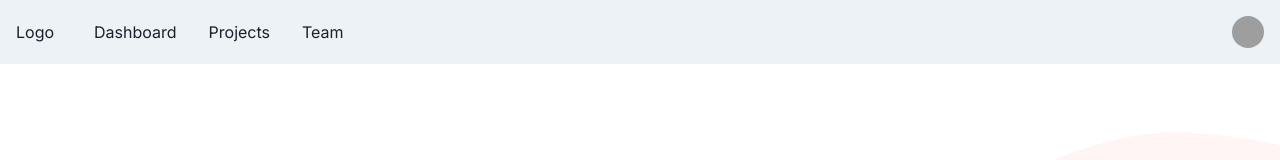
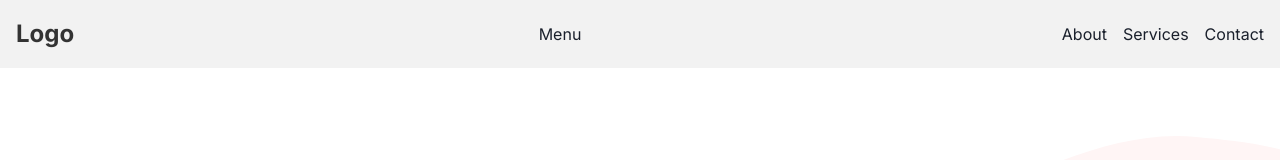
Before and after one commit to peterdinis/NextJs-Eshop, a Next.js app: page / in a window 1280 px wide. Shown: the top 160 px of the page. Built offline with nearby package versions, Linux system fonts and the light colour scheme; grey boxes are pictures that could not be loaded.

Commit message:
feat: Refactor navbar

```diff
--- a/src/components/shared/Navbar.tsx
+++ b/src/components/shared/Navbar.tsx
@@ -1,101 +1,42 @@
 "use client"
 
-import { ReactNode } from 'react';
-import {
-  Box,
-  Flex,
-  Avatar,
-  HStack,
-  Link,
-  IconButton,
-  Button,
-  Menu,
-  MenuButton,
-  MenuList,
-  MenuItem,
-  MenuDivider,
-  useDisclosure,
-  useColorModeValue,
-  Stack,
-} from '@chakra-ui/react';
-import { HamburgerIcon, CloseIcon, AddIcon } from '@chakra-ui/icons';
+import { NavbarContainer, NavbarLink, NavbarLinks, NavbarLogo } from "@/styles/Component.styled";
+import { useState } from "react";
+import Link from 'next/link';
 
-const Links = ['Dashboard', 'Projects', 'Team'];
+const Navbar: React.FC = () => {
+  const [isOpen, setIsOpen] = useState(false);
 
-const NavLink = ({ children }: { children: ReactNode }) => (
-  <Link
-    px={2}
-    py={1}
-    rounded={'md'}
-    _hover={{
-      textDecoration: 'none',
-      bg: useColorModeValue('gray.200', 'gray.700'),
-    }}
-    href={'#'}>
-    {children}
-  </Link>
-);
+  const toggleNavbar = () => {
+    setIsOpen(!isOpen);
+  };
+  return (
+    <NavbarContainer>
+    <Link legacyBehavior href="/">
+      <NavbarLogo>Logo</NavbarLogo>
+    </Link>
+    <button onClick={toggleNavbar}>
+      {isOpen ? 'Close' : 'Menu'}
+    </button>
+    <NavbarLinks isOpen={isOpen}>
+      <NavbarLink>
+        <Link legacyBehavior href="/about">
+          <span>About</span>
+        </Link>
+      </NavbarLink>
+      <NavbarLink>
+        <Link href="/services">
+          <span>Services</span>
+        </Link>
+      </NavbarLink>
+      <NavbarLink>
+        <Link legacyBehavior href="/contact">
+          <span>Contact</span>
+        </Link>
+      </NavbarLink>
+    </NavbarLinks>
+  </NavbarContainer>
+  )
+}
 
-export default function Navbar() {
-  const { isOpen, onOpen, onClose } = useDisclosure();
-
-  return (
-    <>
-      <Box bg={useColorModeValue('gray.100', 'gray.900')} px={4}>
-        <Flex h={16} alignItems={'center'} justifyContent={'space-between'}>
-          <IconButton
-            size={'md'}
-            icon={isOpen ? <CloseIcon /> : <HamburgerIcon />}
-            aria-label={'Open Menu'}
-            display={{ md: 'none' }}
-            onClick={isOpen ? onClose : onOpen}
-          />
-          <HStack spacing={8} alignItems={'center'}>
-            <Box>Logo</Box>
-            <HStack
-              as={'nav'}
-              spacing={4}
-              display={{ base: 'none', md: 'flex' }}>
-              {Links.map((link) => (
-                <NavLink key={link}>{link}</NavLink>
-              ))}
-            </HStack>
-          </HStack>
-          <Flex alignItems={'center'}>
-            <Menu>
-              <MenuButton
-                as={Button}
-                rounded={'full'}
-                variant={'link'}
-                cursor={'pointer'}
-                minW={0}>
-                <Avatar
-                  size={'sm'}
-                  src={
-                    'https://images.unsplash.com/photo-1493666438817-866a91353ca9?ixlib=rb-0.3.5&q=80&fm=jpg&crop=faces&fit=crop&h=200&w=200&s=b616b2c5b373a80ffc9636ba24f7a4a9'
-                  }
-                />
-              </MenuButton>
-              <MenuList>
-                <MenuItem>Link 1</MenuItem>
-                <MenuItem>Link 2</MenuItem>
-                <MenuDivider />
-                <MenuItem>Link 3</MenuItem>
-              </MenuList>
-            </Menu>
-          </Flex>
-        </Flex>
-
-        {isOpen ? (
-          <Box pb={4} display={{ md: 'none' }}>
-            <Stack as={'nav'} spacing={4}>
-              {Links.map((link) => (
-                <NavLink key={link}>{link}</NavLink>
-              ))}
-            </Stack>
-          </Box>
-        ) : null}
-      </Box>
-    </>
-  );
-}
+export default Navbar;
--- a/src/styles/Component.styled.ts
+++ b/src/styles/Component.styled.ts
@@ -1 +1,41 @@
 import styled from "styled-components";
+
+/* Navbar styles */
+
+export const NavbarContainer = styled.nav`
+  display: flex;
+  justify-content: space-between;
+  align-items: center;
+  padding: 1rem;
+  background-color: #f2f2f2;
+`;
+
+export const NavbarLogo = styled.a`
+  font-size: 1.5rem;
+  font-weight: bold;
+  color: #333;
+  text-decoration: none;
+`;
+
+export const NavbarLinks = styled.ul<{ isOpen: boolean }>`
+  display: flex;
+  flex-direction: column;
+  align-items: flex-start;
+  list-style: none;
+
+  @media (min-width: 768px) {
+    flex-direction: row;
+    align-items: center;
+  }
+
+  ${({ isOpen }) => isOpen && `display: flex;`}
+`;
+
+export const NavbarLink = styled.li`
+  margin-bottom: 1rem;
+
+  @media (min-width: 768px) {
+    margin-left: 1rem;
+    margin-bottom: 0;
+  }
+`;
```
